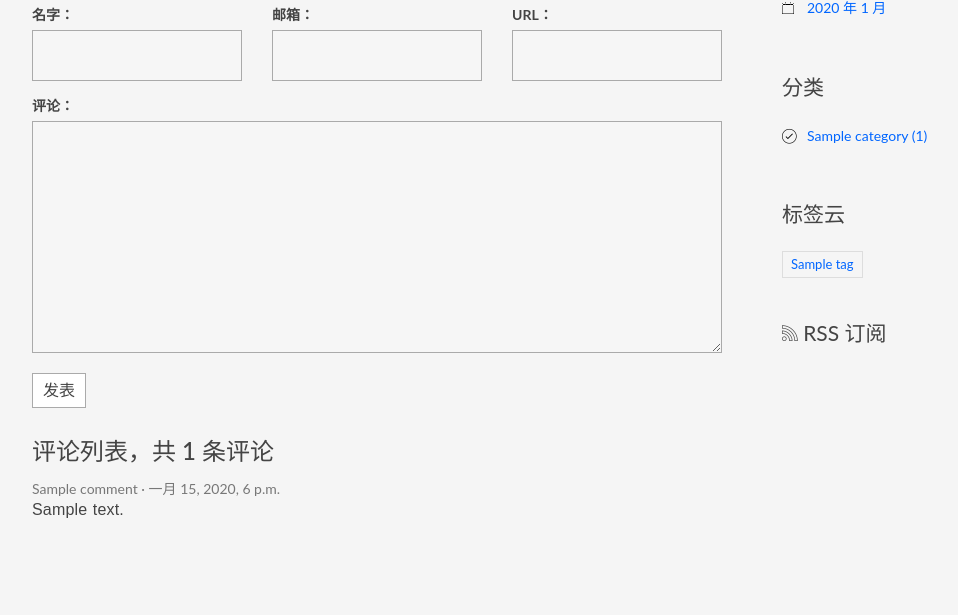
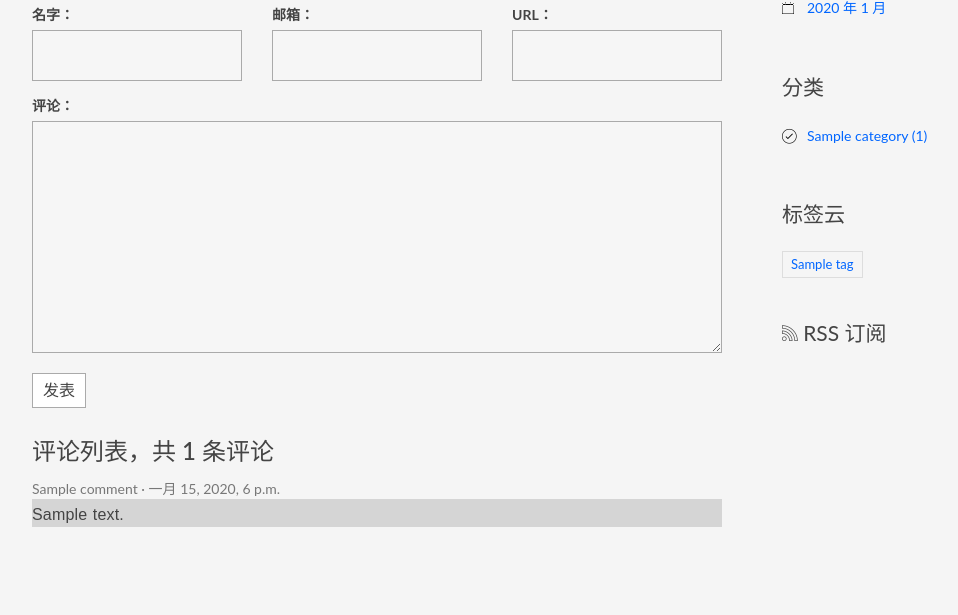
Before and after one commit to L-M-Sherlock/MyBlogInDjango, a Django app: page /post/1/ in a window 1280 px wide. Shown: the part 449-1064 px from the top of the page, without its empty margins (68-1026 px from the left). Before the commit the page ends 967 px from the top, so only its background shows below. Run offline with Django 3.2, Linux system fonts and the light colour scheme; tables that the repository leaves empty hold one stand-in row (values such as "Sample post"); some libraries are stand-ins or nearby versions.

Commit message:
评论区对比度修改

```diff
--- a/blog/static/blog/css/custom.css
+++ b/blog/static/blog/css/custom.css
@@ -880,7 +880,7 @@ img {
 }
 
 .comment-item .text {
-    background-color: #ddd
+    background-color: #d5d5d5;
     padding-top: 5px;
     font-size: 16px;
 }
```
